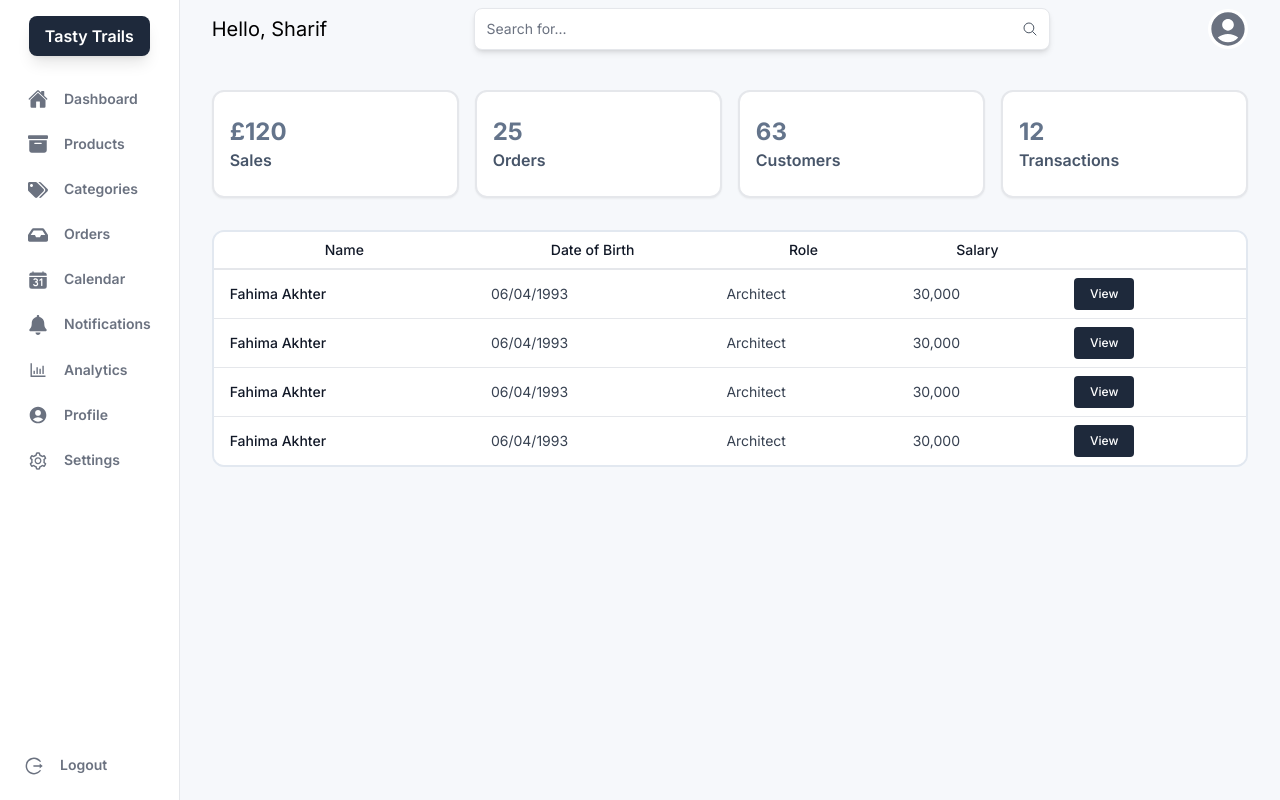
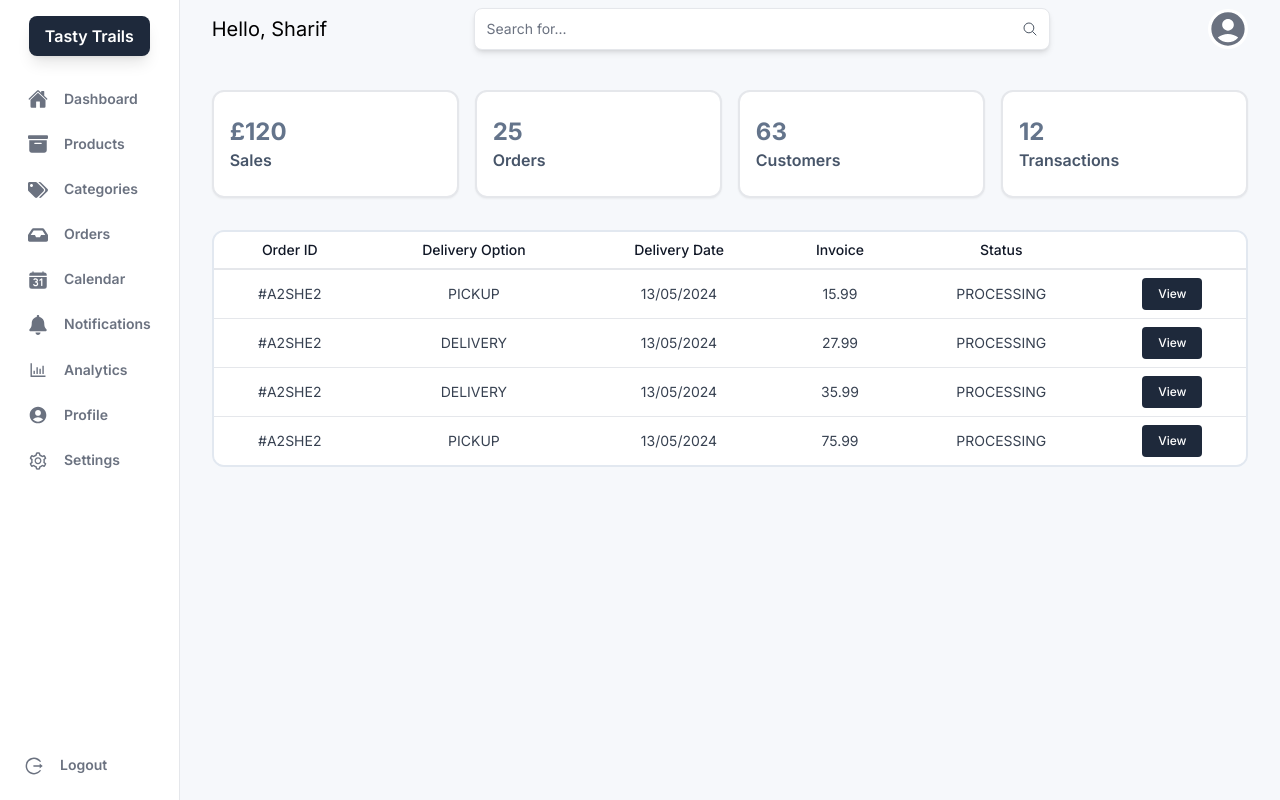
Before and after one commit to sharif2315/tasty-trails-ui, a Next.js app: page /admin in a window 1280 px wide. Built offline with nearby package versions, Linux system fonts and the light colour scheme.

Commit message:
admin table wip

```diff
--- a/components/AdminTable.tsx
+++ b/components/AdminTable.tsx
@@ -1,20 +1,26 @@
 import React from 'react'
 
+// Recent Orders
+// name, category, price
+// orderRef, total items, delivery option, delivery date, Status, Invoice
 
 interface TableRowProps {
-    name: string;
-    dob: string;
-    role: string;
-    salary: string;
+    orderRef: string;
+    // totalItems: number;
+    deliveryOption: string;
+    deliveryDate: string;
+    status: string,
+    invoice: number
 }
 
-const TableRow: React.FC<TableRowProps> = ({ name, dob, role, salary }) => {
+const TableRow: React.FC<TableRowProps> = ({ orderRef, deliveryOption, deliveryDate, status, invoice }) => {
     return (
-        <tr>
-            <td className="whitespace-nowrap px-4 py-2 font-medium text-gray-900">{name}</td>
-            <td className="whitespace-nowrap px-4 py-2 text-gray-700">{dob}</td>
-            <td className="whitespace-nowrap px-4 py-2 text-gray-700">{role}</td>
-            <td className="whitespace-nowrap px-4 py-2 text-gray-700">{salary}</td>
+        <tr className='hover:bg-slate-100 text-gray-700'>
+            <td className="whitespace-nowrap px-4 py-2">{orderRef}</td>
+            <td className="whitespace-nowrap px-4 py-2">{deliveryOption}</td>
+            <td className="whitespace-nowrap px-4 py-2">{deliveryDate}</td>
+            <td className="whitespace-nowrap px-4 py-2">{invoice}</td>
+            <td className="whitespace-nowrap px-4 py-2">{status}</td>
             <td className="whitespace-nowrap px-4 py-2">
                 <a
                     href="#"
@@ -27,26 +33,26 @@ const TableRow: React.FC<TableRowProps> = ({ name, dob, role, salary }) => {
     )
 }
 
-
 const AdminTable = () => {
     return (
         <div className="overflow-x-auto rounded-xl border-slate-200 border-2">
             <table className="min-w-full divide-y-2 divide-gray-200 bg-white text-sm">
                 <thead className="">
                     <tr>
-                        <th className="whitespace-nowrap px-4 py-2 font-medium text-gray-900">Name</th>
-                        <th className="whitespace-nowrap px-4 py-2 font-medium text-gray-900">Date of Birth</th>
-                        <th className="whitespace-nowrap px-4 py-2 font-medium text-gray-900">Role</th>
-                        <th className="whitespace-nowrap px-4 py-2 font-medium text-gray-900">Salary</th>
+                        <th className="whitespace-nowrap px-4 py-2 font-medium text-gray-900">Order ID</th>
+                        <th className="whitespace-nowrap px-4 py-2 font-medium text-gray-900">Delivery Option</th>
+                        <th className="whitespace-nowrap px-4 py-2 font-medium text-gray-900">Delivery Date</th>
+                        <th className="whitespace-nowrap px-4 py-2 font-medium text-gray-900">Invoice</th>
+                        <th className="whitespace-nowrap px-4 py-2 font-medium text-gray-900">Status</th>
                         <th className="px-4 py-2"></th>
                     </tr>
                 </thead>
 
-                <tbody className="divide-y divide-gray-200">
-                    <TableRow name='Fahima Akhter' dob='06/04/1993' role='Architect' salary='30,000'  />
-                    <TableRow name='Fahima Akhter' dob='06/04/1993' role='Architect' salary='30,000'  />
-                    <TableRow name='Fahima Akhter' dob='06/04/1993' role='Architect' salary='30,000'  />
-                    <TableRow name='Fahima Akhter' dob='06/04/1993' role='Architect' salary='30,000'  />
+                <tbody className="divide-y divide-gray-200 text-center">
+                    <TableRow orderRef='#A2SHE2' deliveryOption='PICKUP' deliveryDate='13/05/2024' status='PROCESSING' invoice={15.99}  />
+                    <TableRow orderRef='#A2SHE2' deliveryOption='DELIVERY' deliveryDate='13/05/2024' status='PROCESSING' invoice={27.99}  />
+                    <TableRow orderRef='#A2SHE2' deliveryOption='DELIVERY' deliveryDate='13/05/2024' status='PROCESSING' invoice={35.99}  />
+                    <TableRow orderRef='#A2SHE2' deliveryOption='PICKUP' deliveryDate='13/05/2024' status='PROCESSING' invoice={75.99}  />
 
                 </tbody>
             </table>
```
